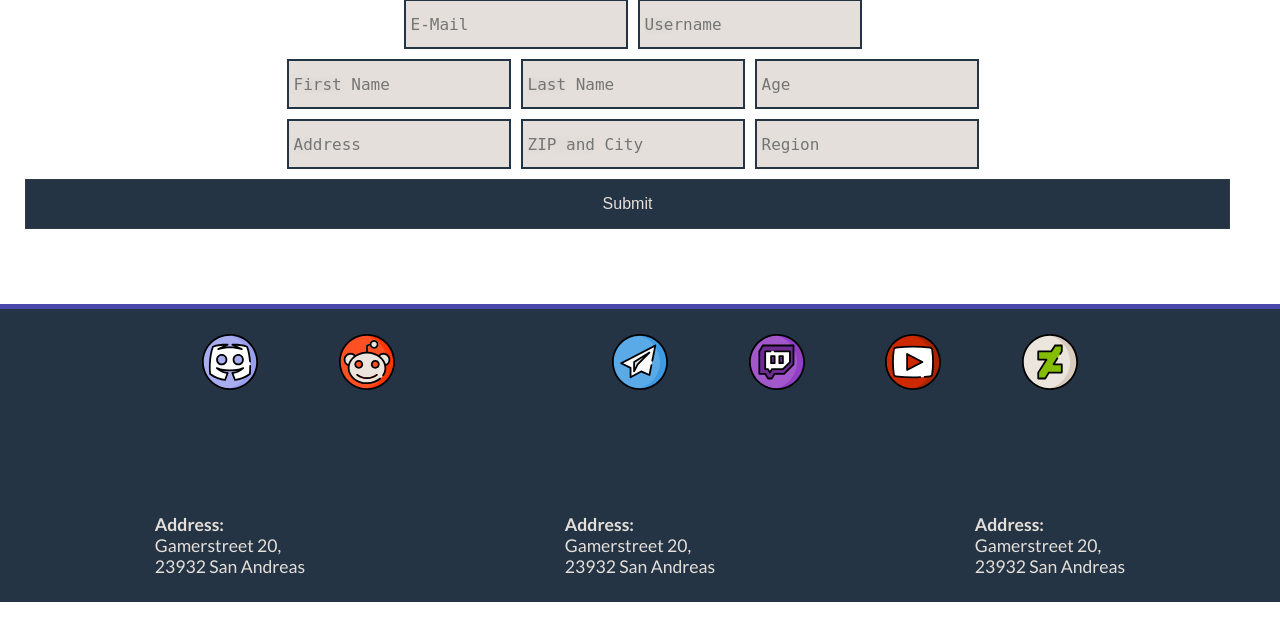
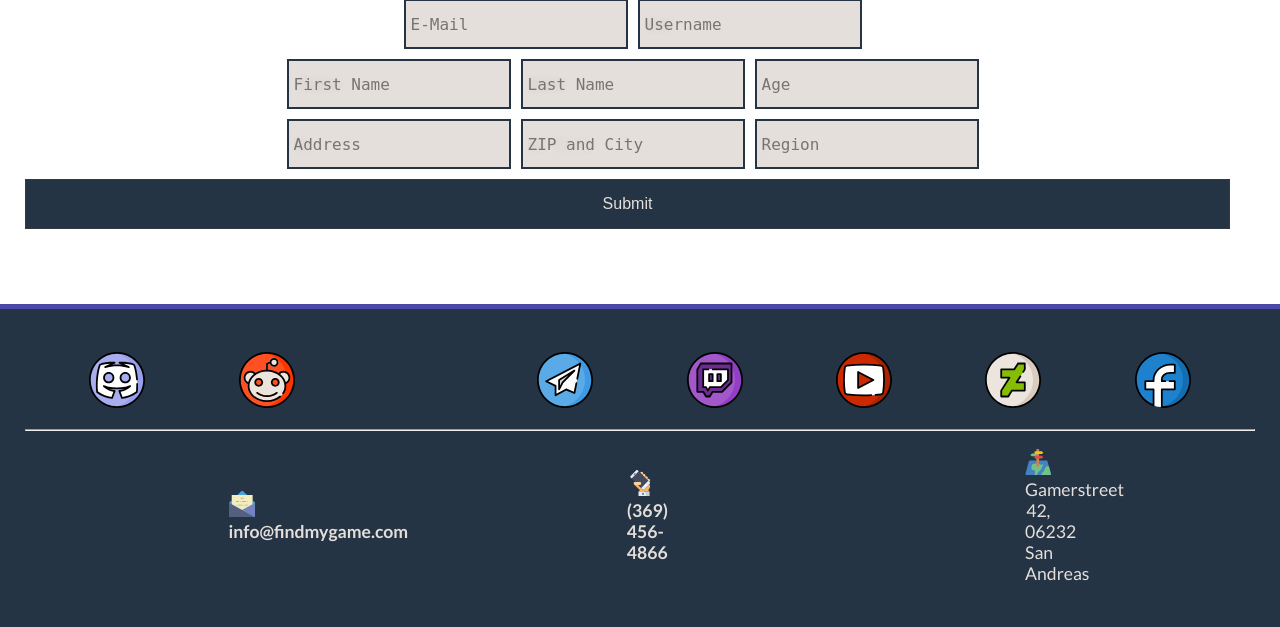
Before and after one commit to izzywest/FSWD40-Project03-findmygame.today, a PHP site: page /index.php in a window 1280 px wide. Shown: the part 834-1461 px from the top of the page. Before the commit the page ends 1436 px from the top, so only its background shows below. Run offline with PHP 8.4, Linux system fonts and the light colour scheme; some web fonts are replaced.

Commit message:
add thisshit

```diff
--- a/inc/footer.php
+++ b/inc/footer.php
@@ -1,18 +1,18 @@
 <style>
 
 footer {
-    /* padding: 0 !important; */
 }
 
 .footer-img {
     width: 3.5rem;
 }
+
 .socialbar {
   display: grid;
-  grid-template-columns: 1fr 1fr 1fr 1fr 1fr 1fr 1fr 1fr 1fr;
-  grid-template-rows: 1fr 2fr;
+  grid-template-columns: 1fr 1fr 1fr 1fr 1fr 1fr 1fr 1fr;
+  grid-template-rows: 1fr;
   align-items: center;
-  /* justify-items: center;  */
+  margin: 1em;
 }
 
 .social-item {
@@ -22,22 +22,43 @@ justify-self: center;
 .info-container {
   display: grid;
   grid-template-columns: 1fr 1fr 1fr;
-  /* grid-template-rows: 1fr 1fr 1fr; */
+  margin: 1em;
   align-items: center;
 }
 
 .info-item {
 justify-self: center;
+text-align: center;
 }
 
+.contact-img {
+    width: 1.5em;
+}
+
+@media only screen and (max-width: 600px) {
+    .socialbar {
+        display: grid;
+        grid-template-columns: 1fr 1fr 1fr 1fr;
+        grid-template-rows: 1fr;
+        align-items: center;
+        margin: 1em
+}
+    .info-container {
+        display: grid;
+        grid-template-columns: 1fr;
+        margin: 1em;
+        align-items: center;
+    }
+    .info-item {
+        margin-bottom: 1.5em;
+    }
+}
 
 </style>
 
     <!--Footer-->
     <footer>
         <div class="socialbar">
-                <div class="social-item footer-img">
-                </div>
                 <div class="social-item footer-img">
                 <?php echo file_get_contents("img/icons/social/discord.svg"); ?>
                 </div>
@@ -60,17 +81,19 @@ justify-self: center;
                 <?php echo file_get_contents("img/icons/social/deviantart.svg"); ?>
                 </div>
                 <div class="social-item footer-img">
+                <?php echo file_get_contents("img/icons/social/facebook.svg"); ?>
                 </div>
         </div>
+        <hr>
         <div class="info-container">
-            <div class="info-item">
-                <p><b>Address:</b><br> Gamerstreet 20,<br> 23932 San Andreas</p>
+            <div class="contact-img info-item">
+                <span><?php echo file_get_contents("img/icons/social/envelope.svg"); ?><b>info@findmygame.com</b></span>
             </div>
-            <div class="info-item">
-                <p><b>Address:</b><br> Gamerstreet 20,<br> 23932 San Andreas</p>
+            <div class="contact-img info-item">
+                <p><?php echo file_get_contents("img/icons/social/phone.svg"); ?><b>(369) 456-4866</b></p>
             </div>
-            <div class="info-item">
-                <p><b>Address:</b><br> Gamerstreet 20,<br> 23932 San Andreas</p>
+            <div class="contact-img info-item">
+                <p><?php echo file_get_contents("img/icons/social/home.svg"); ?><b></b>Gamerstreet 42, 06232 San Andreas</p>
             </div>
         </div>
 </div>
```
Also changed, not shown: img/icons/social/envelope.svg (added), img/icons/social/facebook.svg (added), img/icons/social/home.svg (added), img/icons/social/phone.svg (added).
